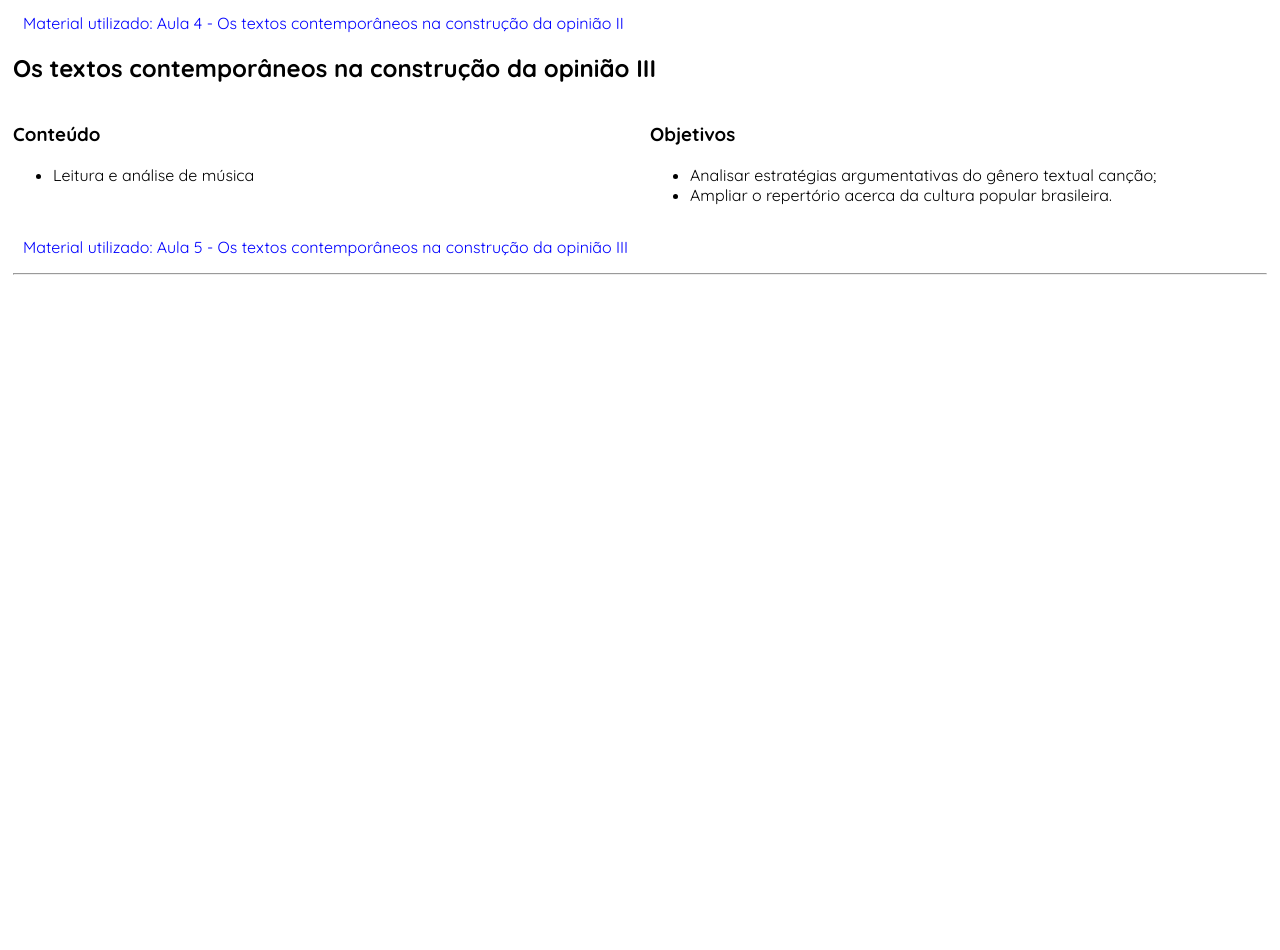
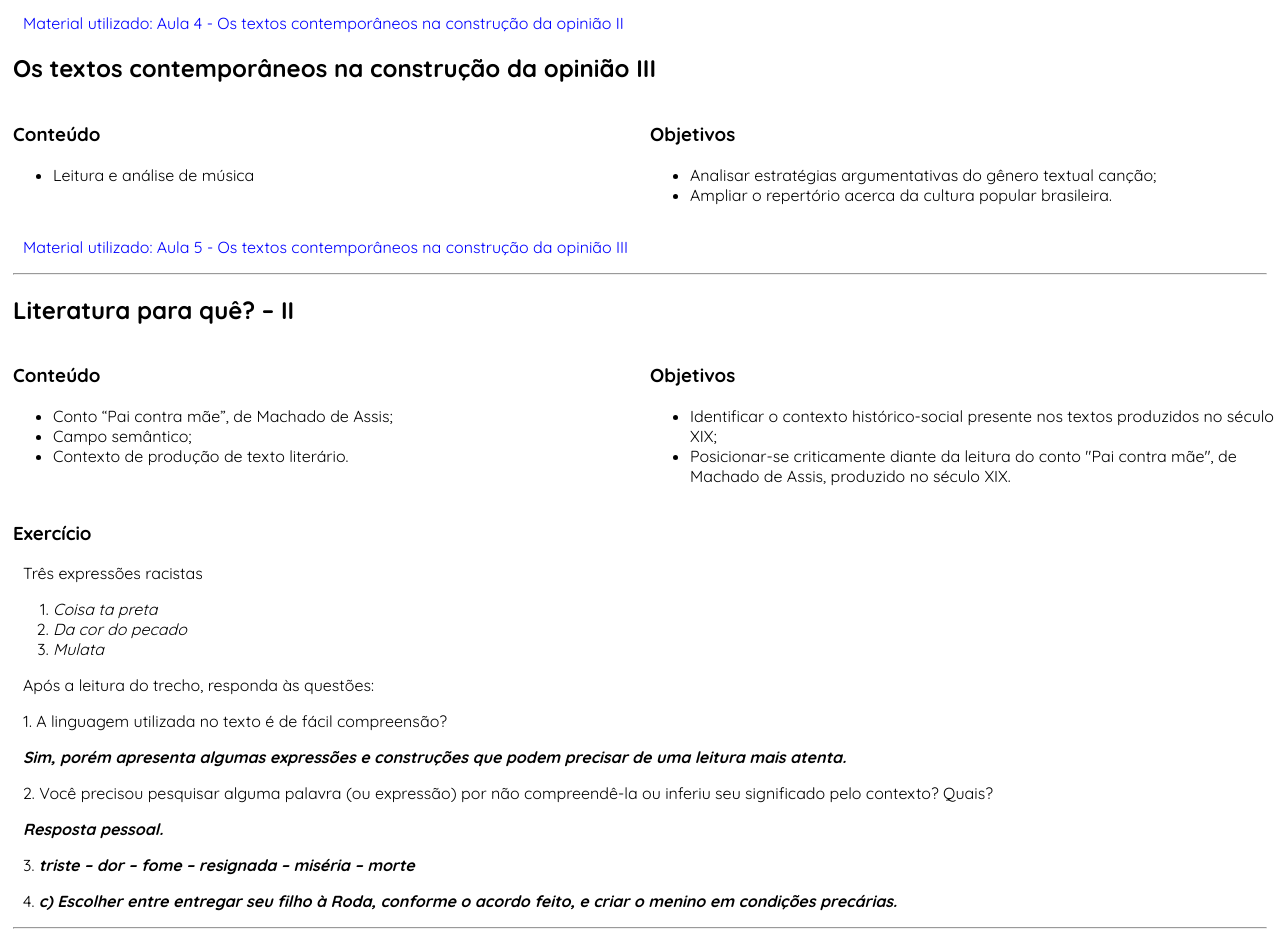
Before and after one commit to brenor4mos/projeto-escola, a plain HTML site: page materias/lingua-portuguesa.html in a window 1280 px wide. Shown: the part 2502-3452 px from the top of the page. Before the commit the page ends 2798 px from the top, so only its background shows below. Drawn offline with Linux system fonts and the light colour scheme.

Commit message:
Update lingua-portuguesa.html

```diff
--- a/materias/lingua-portuguesa.html
+++ b/materias/lingua-portuguesa.html
@@ -205,5 +205,58 @@
     </div>
     <p class="cred"> Aula 5 - Os textos contemporâneos na construção da opinião III</p>
     <hr>
+    <p class="25/03/2024"></p>
+    <h2>Literatura para quê? – II</h2>
+    <div class="cab">
+        <div>
+            <h3>Conteúdo</h3>
+            <ul>
+                <li>Conto “Pai contra mãe”, de
+                    Machado de Assis;</li>
+                <li>Campo semântico;</li>
+                <li>Contexto de produção de
+                    texto literário.</li>
+            </ul>
+        </div>
+        <div>
+            <h3>Objetivos</h3>
+            <ul>
+                <li>Identificar o contexto
+                    histórico-social presente nos
+                    textos produzidos no século
+                    XIX;
+                    </li>
+                <li>Posicionar-se criticamente
+                    diante da leitura do conto "Pai
+                    contra mãe", de Machado de
+                    Assis, produzido no século
+                    XIX.</li>
+            </ul>
+        </div>
+    </div>
+
+    <h3>Exercício</h3>
+    <p>Três expressões racistas</p>
+
+    <ol>
+        <li><em>Coisa ta preta</em></li>
+        <li><em>Da cor do pecado</em></li>
+        <li><em>Mulata</em></li>
+    </ol>
+    <p>Após a leitura do trecho, responda às questões:</p>
+    <p>1. A linguagem utilizada no texto é de fácil compreensão?</p>
+    <p><strong><em>Sim, porém apresenta algumas expressões e construções que podem precisar de uma leitura mais atenta.</em></strong></p>
+    <p>2. Você precisou pesquisar alguma palavra (ou expressão) por não compreendê-la ou inferiu seu significado pelo contexto? Quais? </p>
+    <p><strong><em>Resposta pessoal.</em></strong></p>
+
+    <p>
+        3. <strong><em>triste – dor – fome – resignada – miséria – morte</em></strong>
+    </p>
+    <p>
+        4. <strong><em> c) Escolher entre entregar seu filho à Roda, conforme o acordo feito, e
+            criar o menino em condições precárias.
+            </em></strong>
+    </p>
+    <hr>
 </body>
 </html>
```
